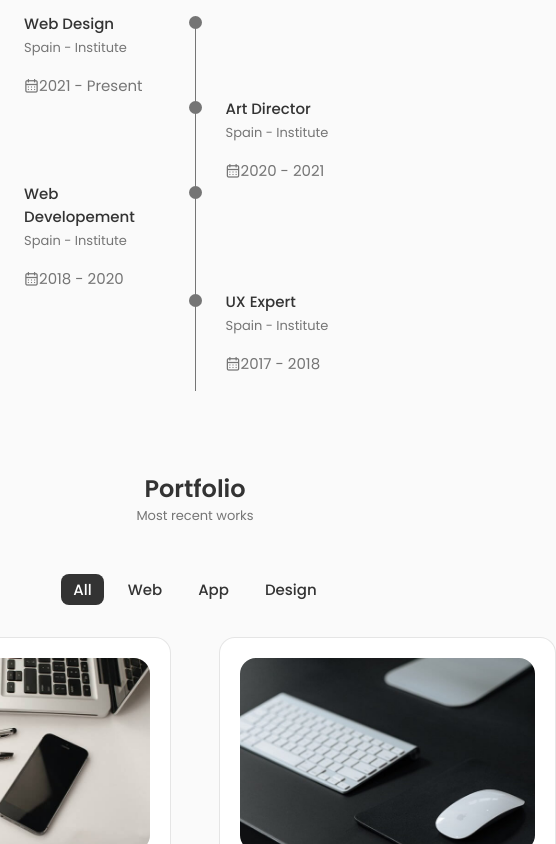
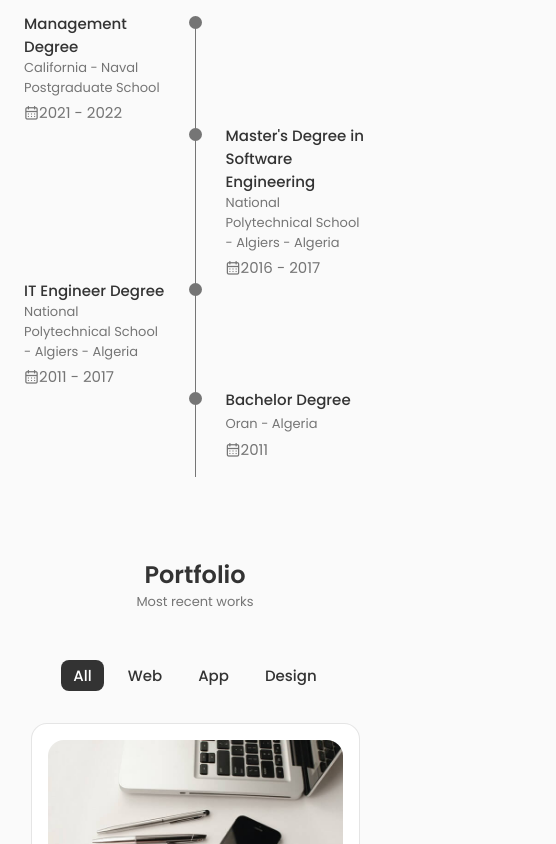
Before and after one commit to iyacino/portfolio, a React (Create React App) app: page / in a window 390 px wide. Shown: the part 3000-3844 px from the top of the page, 556 px wide, since content can reach past the window. Built offline with nearby package versions, Linux system fonts and the light colour scheme.

Commit message:
addin responsive features to portfolio section

```diff
--- a/src/Components/Qualification/Qualification.jsx
+++ b/src/Components/Qualification/Qualification.jsx
@@ -25,8 +25,74 @@ const Qualification = () => {
                     <div className={ toggleState === 1 ? "qualification__content qualification__content-active" : "qualification__content"}>
                         <div className="qualification__data">
                             <div>
-                                <h3 className="qualification__title">Web Design</h3>
-                                <span className="qualification__subtitle">Spain - Institute</span>
+                                <h3 className="qualification__title">Management Degree</h3>
+                                <span className="qualification__subtitle">California - Naval Postgraduate School</span>
+                                <div className="qualification__calender">
+                                    <i className="uil uil-calendar-alt"></i>2021 - 2022
+                                </div>
+                            </div>
+                            <div>
+                                <span className="qualification__rounder">
+                                </span>
+                                <span className="qualification__line"></span>
+                            </div>
+                        </div>
+                        <div className="qualification__data">
+                            <div></div>
+
+                            <div>
+                                <span className="qualification__rounder"></span>
+                                <span className="qualification__line"></span>
+                            </div>
+
+                            <div>
+                                <h3 className="qualification__title">Master's Degree in Software Engineering</h3>
+                                <span className="qualification__subtitle">National Polytechnical School - Algiers - Algeria</span>
+                                <div className="qualification__calender">
+                                    <i className="uil uil-calendar-alt"></i>2016 - 2017
+                                </div>
+                            </div>
+
+                        </div>
+
+                        <div className="qualification__data">
+                            <div>
+                                <h3 className="qualification__title">IT Engineer Degree</h3>
+                                <span className="qualification__subtitle">National Polytechnical School - Algiers - Algeria</span>
+                                <div className="qualification__calender">
+                                    <i className="uil uil-calendar-alt"></i>2011 - 2017
+                                </div>
+                            </div>
+                            <div>
+                                <span className="qualification__rounder">
+                                </span>
+                                <span className="qualification__line"></span>
+                            </div>
+                        </div>
+                        <div className="qualification__data">
+                            <div></div>
+
+                            <div>
+                                <span className="qualification__rounder"></span>
+                                <span className="qualification__line"></span>
+                            </div>
+
+                            <div>
+                                <h3 className="qualification__title">Bachelor Degree</h3>
+                                <span className="qualification__subtitle">Oran - Algeria</span>
+                                <div className="qualification__calender">
+                                    <i className="uil uil-calendar-alt"></i>2011
+                                </div>
+                            </div>
+
+                        </div>
+                    </div>
+
+                    <div className={ toggleState === 2 ? "qualification__content qualification__content-active" : "qualification__content"}>
+                        <div className="qualification__data">
+                            <div>
+                                <h3 className="qualification__title">Frontend Developer</h3>
+                                <span className="qualification__subtitle">ReactJs & other frontend technologies</span>
                                 <div className="qualification__calender">
                                     <i className="uil uil-calendar-alt"></i>2021 - Present
                                 </div>
@@ -46,10 +112,10 @@ const Qualification = () => {
                             </div>
 
                             <div>
-                                <h3 className="qualification__title">Art Director</h3>
-                                <span className="qualification__subtitle">Spain - Institute</span>
+                                <h3 className="qualification__title">Databases</h3>
+                                <span className="qualification__subtitle">Sql & MySql</span>
                                 <div className="qualification__calender">
-                                    <i className="uil uil-calendar-alt"></i>2020 - 2021
+                                    <i className="uil uil-calendar-alt"></i>2015 - 2018
                                 </div>
                             </div>
 
@@ -57,76 +123,10 @@ const Qualification = () => {
 
                         <div className="qualification__data">
                             <div>
-                                <h3 className="qualification__title">Web Developement</h3>
-                                <span className="qualification__subtitle">Spain - Institute</span>
+                                <h3 className="qualification__title">Java Developer</h3>
+                                <span className="qualification__subtitle">Java & Java EE</span>
                                 <div className="qualification__calender">
-                                    <i className="uil uil-calendar-alt"></i>2018 - 2020
-                                </div>
-                            </div>
-                            <div>
-                                <span className="qualification__rounder">
-                                </span>
-                                <span className="qualification__line"></span>
-                            </div>
-                        </div>
-                        <div className="qualification__data">
-                            <div></div>
-
-                            <div>
-                                <span className="qualification__rounder"></span>
-                                <span className="qualification__line"></span>
-                            </div>
-
-                            <div>
-                                <h3 className="qualification__title">UX Expert</h3>
-                                <span className="qualification__subtitle">Spain - Institute</span>
-                                <div className="qualification__calender">
-                                    <i className="uil uil-calendar-alt"></i>2017 - 2018
-                                </div>
-                            </div>
-
-                        </div>
-                    </div>
-
-                    <div className={ toggleState === 2 ? "qualification__content qualification__content-active" : "qualification__content"}>
-                        <div className="qualification__data">
-                            <div>
-                                <h3 className="qualification__title">Product Design</h3>
-                                <span className="qualification__subtitle">Microsoft - Spain</span>
-                                <div className="qualification__calender">
-                                    <i className="uil uil-calendar-alt"></i>2021 - Present
-                                </div>
-                            </div>
-                            <div>
-                                <span className="qualification__rounder">
-                                </span>
-                                <span className="qualification__line"></span>
-                            </div>
-                        </div>
-                        <div className="qualification__data">
-                            <div></div>
-
-                            <div>
-                                <span className="qualification__rounder"></span>
-                                <span className="qualification__line"></span>
-                            </div>
-
-                            <div>
-                                <h3 className="qualification__title">UX Designer</h3>
-                                <span className="qualification__subtitle">Apple Inc - Spain</span>
-                                <div className="qualification__calender">
-                                    <i className="uil uil-calendar-alt"></i>2020 - 2021
-                                </div>
-                            </div>
-
-                        </div>
-
-                        <div className="qualification__data">
-                            <div>
-                                <h3 className="qualification__title">Web Designer</h3>
-                                <span className="qualification__subtitle">Figma - Spain</span>
-                                <div className="qualification__calender">
-                                    <i className="uil uil-calendar-alt"></i>2018 - 2020
+                                    <i className="uil uil-calendar-alt"></i>2015 - 2018
                                 </div>
                             </div>
                             <div>
--- a/src/Components/Qualification/qualification.css
+++ b/src/Components/Qualification/qualification.css
@@ -57,7 +57,7 @@
 .qualification__subtitle {
     display: inline-block;
     font-size: var(--small-font-size);
-    margin-bottom: var(--mb-1);
+    margin-bottom: .2rem;
 }
 
 .qualification__calendar {
--- a/src/Components/Work/work.css
+++ b/src/Components/Work/work.css
@@ -66,3 +66,48 @@
     background-color: var(--title-color);
     color: var(--container-color);
 }
+
+/*==========BREAKPOINTS==========*/
+
+/* For large devices */
+@media screen and (max-width: 992px) {
+    .work__container {
+        gap: 1.25rem;
+    }
+
+    .work__card {
+        padding: 1rem;
+    }
+
+    .work__img {
+        margin-bottom: 0.75rem;
+    }
+
+    .work__title {
+        margin-bottom: 0.25rem;
+    }
+  }
+  /* For medium devices */
+  @media screen and (max-width: 768px) {
+    .work__container {
+        grid-template-columns: max-content;
+    }
+  }
+  @media screen and (max-width: 57px) {
+    .work__container {
+        grid-template-columns: 1fr;
+    }
+
+    .work__img {
+        width: 100%;
+    }
+  }
+  /* For small devices */
+  @media screen and (max-width: 350px) {
+    .work__item {
+        font-size: var(--small-font-size);
+    }
+    .work__filters {
+        column-gap: 0.25rem;
+    }
+  }
```
Also changed, not shown: src/Components/Work/Data.jsx (line endings or trailing spaces).
